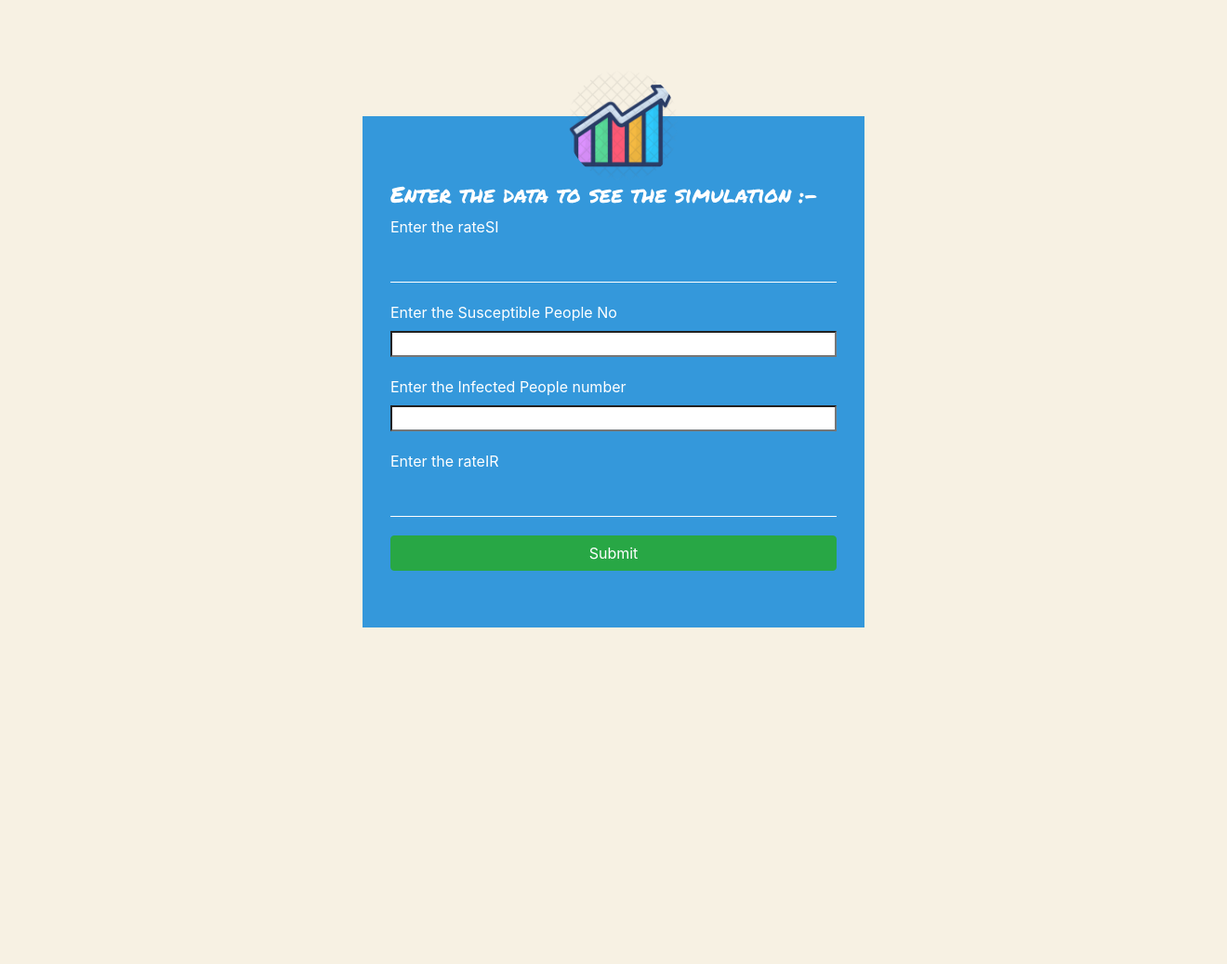
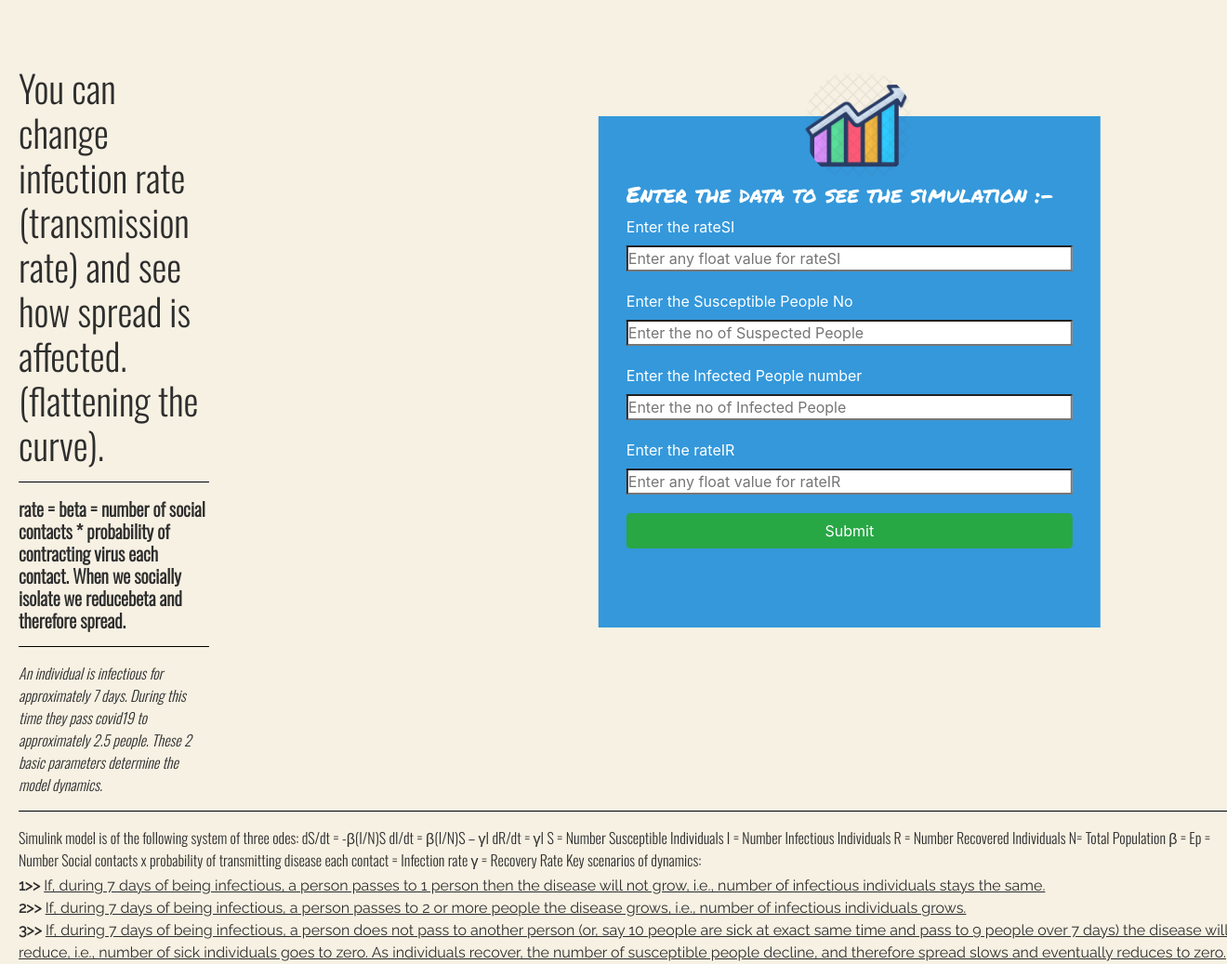
Before and after one commit to Souvik-Banerjee2000/CovidFightSIRModel, a Django app: page / in a window 1320 px wide. Shown: the whole page at 93% size. Before the commit the page ends 675 px from the top, so only its background shows below. Run offline with Django 3.2, Linux system fonts and the light colour scheme; some libraries are stand-ins or nearby versions.

Commit message:
Info Added for SIR

```diff
--- a/plot/static/css/styles.css
+++ b/plot/static/css/styles.css
@@ -9,6 +9,40 @@
 body {
     background-color: #f7f1e3;
 }
+.container2{
+	position: relative;
+	color:#2e2e2e;
+	margin-left:20px;
+	width:205px;
+	top:70px;
+	height: fit-content;
+	font-family: 'Oswald', sans-serif;
+}
+.container3{
+
+	position: relative;
+	color:#2e2e2e;
+	margin-left:20px;
+	width:100%;
+	top:70px;
+	height: fit-content;
+	font-family: 'Oswald', sans-serif;
+}
+.container4{
+
+	position: relative;
+	color:#2e2e2e;
+	margin-left:20px;
+	width:100%;
+	top:50px;
+	height: fit-content;
+	font-family: 'Raleway', sans-serif;
+}
+hr{
+	border-top:solid black 1px;
+}
+
+
 
 .loginbox {
 	width: 540px;
@@ -18,10 +52,14 @@ body {
 	top: 50%;
 	left: 50%;
 	position: absolute;
-	transform: translate(-50%, -50%);
+	transform: translate(-3%, -50%);
 	box-sizing: border-box;
 	padding: 70px 30px;
 }
+
+
+
+
 
 .image {
 	width: 120px;
@@ -60,19 +98,3 @@ h4 {
 	color: #fff;
 	font-size: 16px;
 }
-
-/* .loginbox input[type="submit"] {
-	border: none;
-	outline: none;
-	height: 40px;
-	background: #fb2525;
-	color: #fff;
-	font-size: 18px;
-	border-radius: 20px;
-}
-
-.loginbox input[type="submit"]:hover {
-	cursor: pointer;
-	background: #ffc107;
-	color: #000;
-} */
--- a/plot/templates/home.html
+++ b/plot/templates/home.html
@@ -8,7 +8,10 @@
     <title>Document</title>
     <link rel="stylesheet" href="https://stackpath.bootstrapcdn.com/bootstrap/4.4.1/css/bootstrap.min.css"
         integrity="sha384-Vkoo8x4CGsO3+Hhxv8T/Q5PaXtkKtu6ug5TOeNV6gBiFeWPGFN9MuhOf23Q9Ifjh" crossorigin="anonymous">
-    <link rel="stylesheet" href="{% static 'css/styles.css' %}">
+    <!-- <link rel="stylesheet" href="{% static 'css/styles.css' %}"> -->
+    <link rel="stylesheet" href="./../static/css/styles.css">
+    <link href="https://fonts.googleapis.com/css2?family=Raleway&display=swap" rel="stylesheet">
+    <link href="https://fonts.googleapis.com/css2?family=Oswald:wght@300&display=swap" rel="stylesheet">
 </head>
 
 <body>
@@ -17,16 +20,78 @@
         <h4>Enter the data to see the simulation :-</h4>
         {% csrf_token %}
         <label for="">Enter the rateSI</label>
-        <input type="text" name="rateSI" id="" required> <br>
+        <input type="" name="rateSI" id="" pattern="^\d*(\.\d{0,2})?$" placeholder="Enter any float value for rateSI" required> <br>
         <label for="">Enter the Susceptible People No</label> <br>
-        <input type="number" name="Susceptible" id="" required> <br>
+        <input type="number" name="Susceptible" id="" placeholder="Enter the no of Suspected People" required> <br>
         <label for="">Enter the Infected People number</label> <br>
-        <input type="number" name="Infected" id="" required> <br>
+        <input type="number" name="Infected" id="" placeholder="Enter the no of Infected People" required> <br>
         <label for="">Enter the rateIR</label> <br>
-        <input type="text" name="rateIR" id="" required> <br>
+        <input  name="rateIR" id="" pattern="^\d*(\.\d{0,2})?$" placeholder="Enter any float value for rateIR" required> <br>
         <input class="btn btn-success" type="submit" value="Submit">
     </form>
+    <div class="container2">
+        <h1>You can change infection rate (transmission rate) and see how spread is affected. <br> (flattening the curve).</h1>
+        <hr>
+        <h5><strong>rate = beta = number of social contacts * probability of contracting virus each contact. When we socially isolate we reducebeta and therefore spread.</strong></h5>
+        <hr>
+        <i>An individual is infectious for approximately 7 days. During this time they pass covid19 to approximately 2.5 people.
+        These 2 basic parameters determine the model dynamics.</i>
+
+    </div>
+    <div class="container3">
+        <hr>
+        Simulink model is of the following system of three odes:
+        dS/dt = -β(I/N)S
+        dI/dt = β(I/N)S – γI
+        dR/dt = γI
+        S = Number Susceptible Individuals
+        I = Number Infectious Individuals
+        R = Number Recovered Individuals
+        N= Total Population
+        β = Ep = Number Social contacts x probability of transmitting disease each contact = Infection rate
+        γ = Recovery Rate
+        Key scenarios of dynamics:
+    </div>
+    <div class="container4">
+        <br>
+        <strong>1>></strong>
+
+        <u>  If, during 7 days of being infectious, a person passes to 1 person then the disease will not grow, i.e., number of
+        infectious individuals stays the same.</u>
+        <br>
+        <strong>2>></strong>
+
+        <u>  If, during 7 days of being infectious, a person passes to 2 or more people the disease grows, i.e., number of
+        infectious individuals grows.</u>
+        <br>
+        <strong>3>></strong>
+
+        <u>   If, during 7 days of being infectious, a person does not pass to another person (or, say 10 people are sick at exact
+        same time and pass to 9 people over 7 days) the disease will reduce, i.e., number of sick individuals goes to zero.
+        As individuals recover, the number of susceptible people decline, and therefore spread slows and eventually reduces to
+        zero.
+        </u>
+
+    </div>
+
+
 </body>
+<script>
+    $(document).on('keydown', 'input[pattern]', function (e) {
+            var input = $(this);
+            var oldVal = input.val();
+            var regex = new RegExp(input.attr('pattern'), 'g');
+
+            setTimeout(function () {
+                var newVal = input.val();
+                if (!regex.test(newVal)) {
+                    input.val(oldVal);
+                }
+            }, 0);
+        });
+</script>
+
+
 <script src="https://code.jquery.com/jquery-3.4.1.slim.min.js"
     integrity="sha384-J6qa4849blE2+poT4WnyKhv5vZF5SrPo0iEjwBvKU7imGFAV0wwj1yYfoRSJoZ+n"
     crossorigin="anonymous"></script>
--- a/plot/templates/index.html
+++ b/plot/templates/index.html
@@ -6,11 +6,10 @@
 
 <body>
     <div class="container">
-        <h1>The Plot Result according to your input data is :- </h1>
+        <h1> <u> <i> The Plot Result according to your input data is :- </i> </u> </h1>
         <br>
-        <div class="card text-center">
+        <div class="text-center">
             {{graph|safe}}
         </div>
-
     </div>
 </body>
```
Also changed, not shown: plot/static/css/chart.css (+14 -4 lines).
